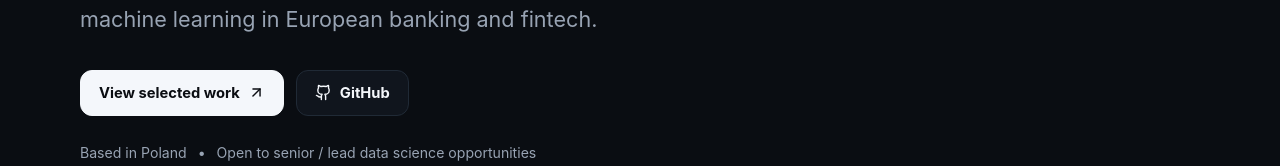
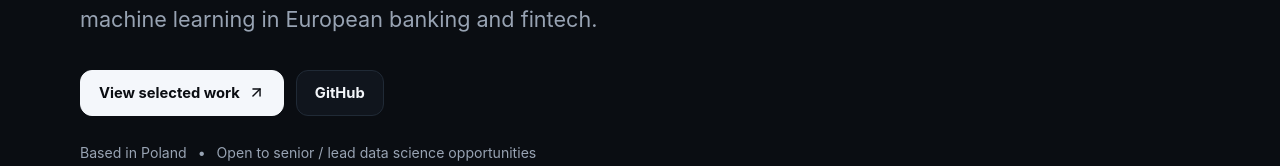
Before and after one commit to marcinmat7/my_cv_page, a React (Vite) app: page / in a window 1280 px wide. Shown: the part 601-767 px from the top of the page. Built offline with nearby package versions, Linux system fonts and the light colour scheme.

Commit message:
fix: remove incompatible GitHub icon import

```diff
--- a/src/main.tsx
+++ b/src/main.tsx
@@ -1,6 +1,6 @@
 import React from 'react';
 import { createRoot } from 'react-dom/client';
-import { ArrowUpRight, Github, Moon, Sun } from 'lucide-react';
+import { ArrowUpRight, Moon, Sun } from 'lucide-react';
 import './styles.css';
 
 const roles = [
@@ -42,7 +42,7 @@ function App() {
           <p className="hero-copy">I’m Marcin Matuszewski, a data scientist with a mathematics background and experience across credit risk, model validation, AML and applied machine learning in European banking and fintech.</p>
           <div className="hero-actions">
             <a className="button primary" href="#projects">View selected work <ArrowUpRight size={17}/></a>
-            <a className="button ghost" href="https://github.com/marcinmat7" target="_blank" rel="noreferrer"><Github size={17}/> GitHub</a>
+            <a className="button ghost" href="https://github.com/marcinmat7" target="_blank" rel="noreferrer">GitHub</a>
           </div>
           <div className="hero-meta">
             <span>Based in Poland</span><span>•</span><span>Open to senior / lead data science opportunities</span>
@@ -73,7 +73,7 @@ function App() {
         </section>
 
         <section className="section contact container" id="contact">
-          <div className="contact-card"><div><div className="eyebrow">Let’s connect</div><h2>Interested in credit risk, ML or building better decision systems?</h2><p>I’m always happy to talk about modeling, validation, fintech and data products.</p></div><div className="contact-actions"><a className="button primary" href="https://github.com/marcinmat7" target="_blank" rel="noreferrer"><Github size={17}/> Find me on GitHub</a></div></div>
+          <div className="contact-card"><div><div className="eyebrow">Let’s connect</div><h2>Interested in credit risk, ML or building better decision systems?</h2><p>I’m always happy to talk about modeling, validation, fintech and data products.</p></div><div className="contact-actions"><a className="button primary" href="https://github.com/marcinmat7" target="_blank" rel="noreferrer">Find me on GitHub</a></div></div>
         </section>
       </main>
 
```
